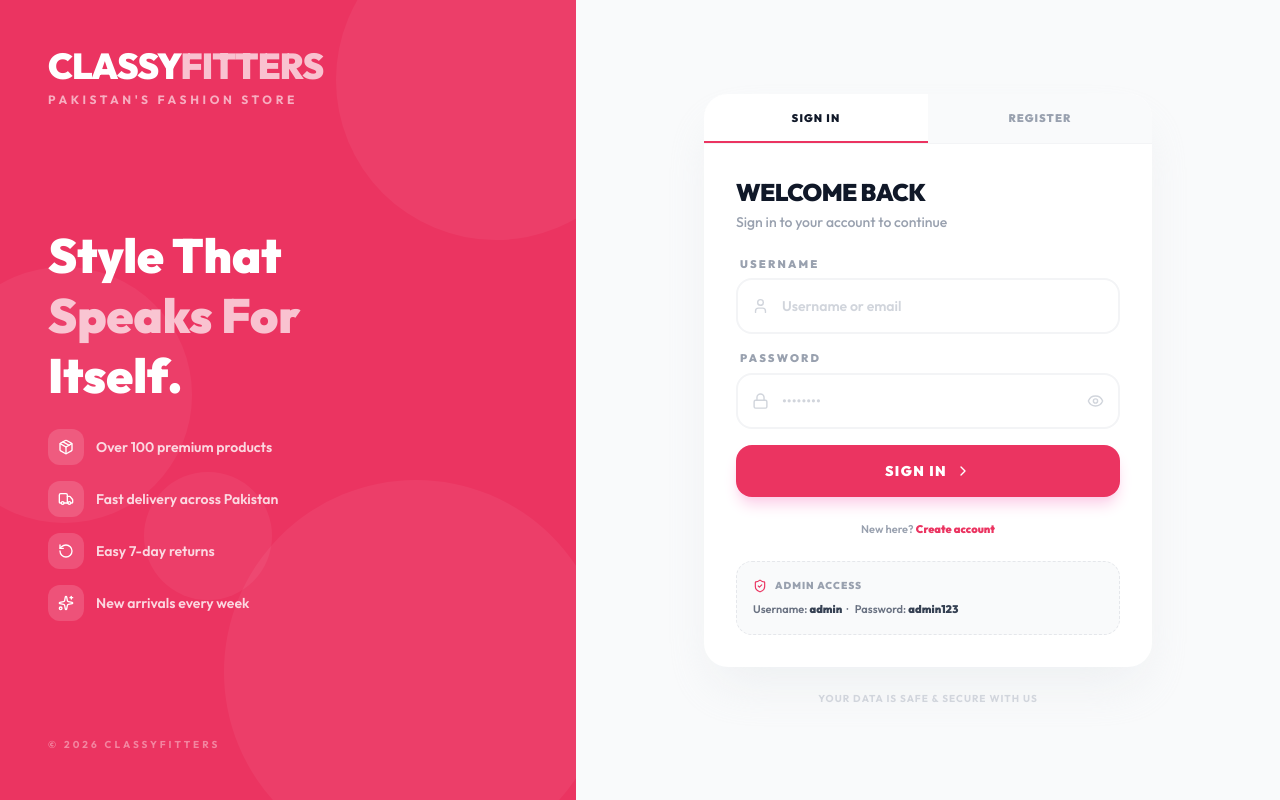
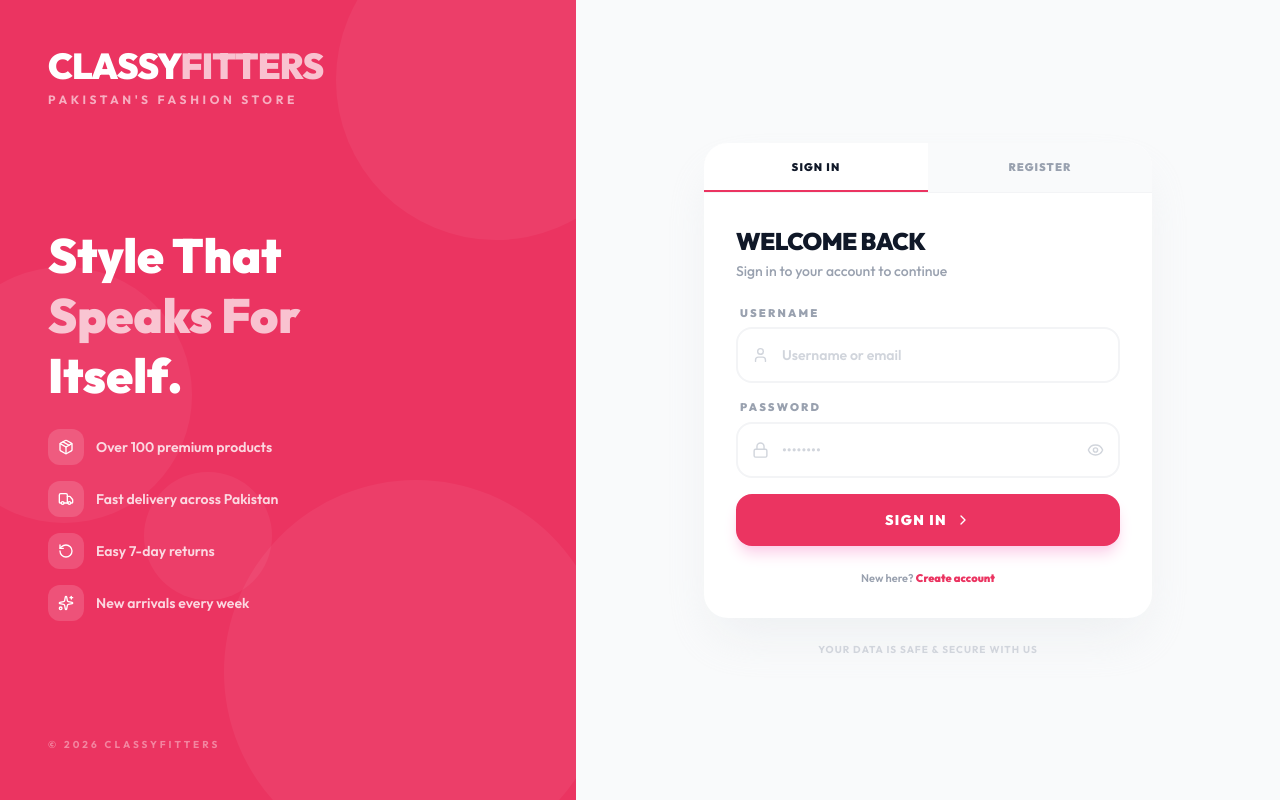
Before and after one commit to usamaghaffar423/FLUX_APPAREL_TSHIRT_ECOMMERCE_STORE, a React (Vite) app: page /login in a window 1280 px wide. Built offline with nearby package versions, Linux system fonts and the light colour scheme.

Commit message:
test: remove admin credentials hint from login page

```diff
--- a/src/components/AuthPage.jsx
+++ b/src/components/AuthPage.jsx
@@ -84,18 +84,6 @@ const LoginForm = ({ onSwitch }) => {
                 <button onClick={onSwitch} className="text-[#EB3461] font-black hover:underline">Create account</button>
             </p>
 
-            {/* Admin hint */}
-            <div className="mt-6 border border-dashed border-gray-200 rounded-2xl p-4 bg-gray-50">
-                <div className="flex items-center gap-2 mb-2">
-                    <ShieldCheck size={14} className="text-[#EB3461]" />
-                    <span className="text-[10px] font-black uppercase tracking-widest text-gray-400">Admin Access</span>
-                </div>
-                <p className="text-[11px] text-gray-500 font-semibold">
-                    Username: <span className="font-black text-gray-700">admin</span>
-                    &nbsp;&nbsp;·&nbsp;&nbsp;
-                    Password: <span className="font-black text-gray-700">admin123</span>
-                </p>
-            </div>
         </motion.div>
     );
 };
```
